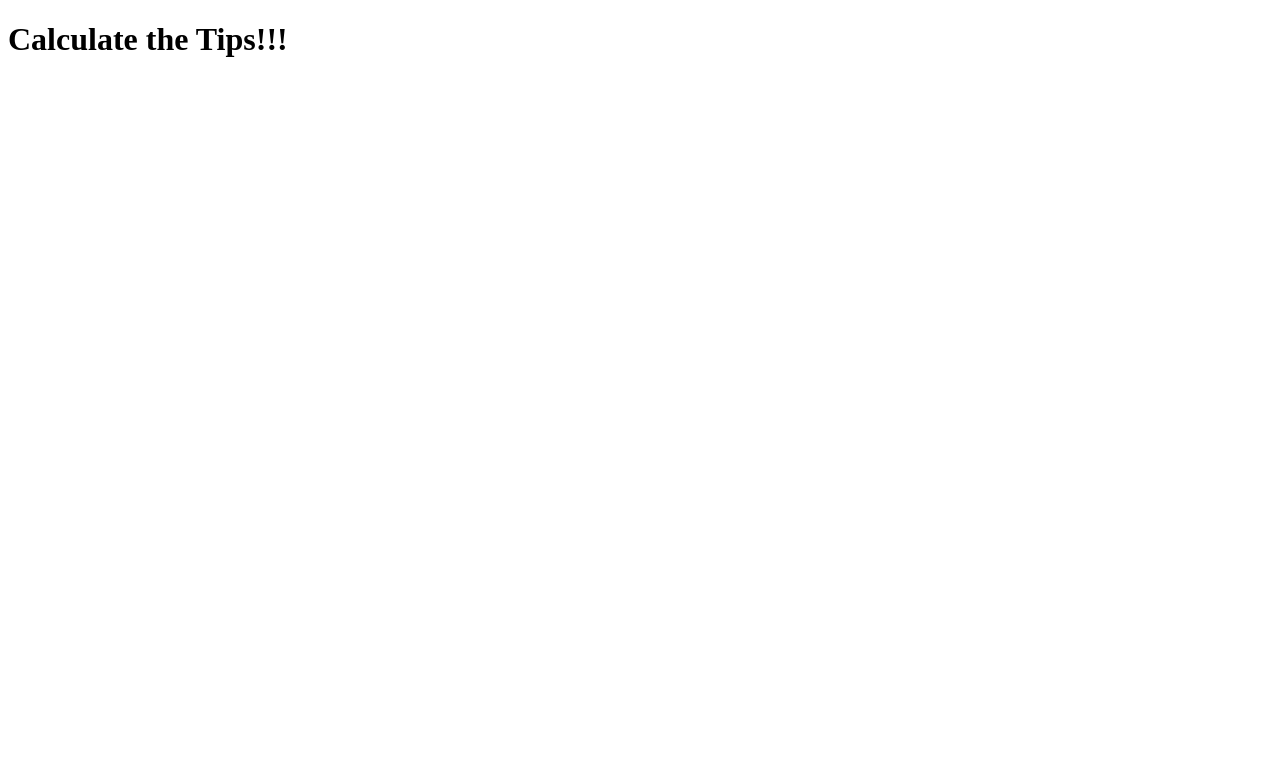
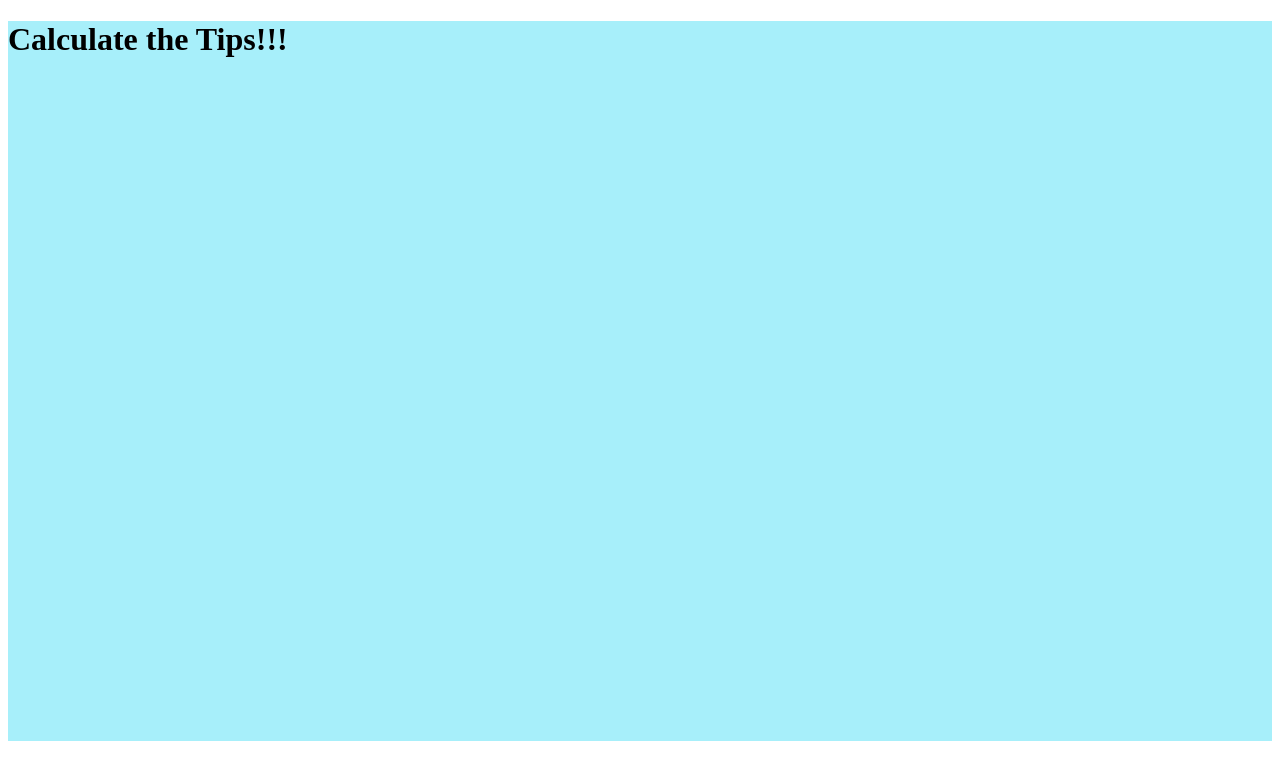
Before and after one commit to DomingosManuelFranco/Tips-Calc, a React (Create React App) app: page / in a window 1280 px wide. Shown: the top 780 px of the page. Built offline with nearby package versions, Linux system fonts and the light colour scheme.

Commit message:
added some custom styles App.js

```diff
--- a/package.json
+++ b/package.json
@@ -3,10 +3,12 @@
   "version": "0.1.0",
   "private": true,
   "dependencies": {
+    "@material-ui/core": "^4.12.3",
+    "@material-ui/icons": "^4.11.2",
+    "@material-ui/styles": "^4.11.4",
     "@testing-library/jest-dom": "^5.14.1",
     "@testing-library/react": "^11.2.7",
     "@testing-library/user-event": "^12.8.3",
-    "bootstrap": "^5.0.2",
     "react": "^17.0.2",
     "react-bootstrap": "^2.0.0-beta.4",
     "react-dom": "^17.0.2",
--- a/src/App.js
+++ b/src/App.js
@@ -1,13 +1,21 @@
 
+import { makeStyles } from "@material-ui/styles";
 import Home from "./components/Home";
 import './components/Style.css';
 
-
-
+const useStyles = makeStyles({
+  root: {
+    width: '100%',
+    minHeight: '90vh',
+    backgroundColor: '#A7EFFA',
+  }
+})
 
 function App() {
+  const classes = useStyles();
+
   return (
-    <div className="App">
+    <div className={classes.root}>
       <h1>Calculate the Tips!!!</h1>
       <Home />
     </div>
--- a/src/components/Form.js
+++ b/src/components/Form.js
@@ -1,10 +1,15 @@
 
+import { TextField } from '@material-ui/core';
 import React from 'react'
 
 function Form() {
     return (
         <>
+         <form >
+             <label>Bill</label>
+            <TextField id="outlined-basic" label="Outlined" variant="outlined" />
 
+        </form>
         </>
     )
 }
--- a/src/components/Home.js
+++ b/src/components/Home.js
@@ -1,4 +1,5 @@
 
+import { Grid } from '@material-ui/core';
 import React from 'react';
 import '../components/Style.css';
 import Form from './Form';
@@ -7,7 +8,9 @@ import ShowTips from './ShowTips';
 function Home() {
     return (
         <>
+          <Grid>
 
+          </Grid>
         </>
     )
 }
```
Also changed, not shown: 1 other file (tests, documents, lock files or other folders).
